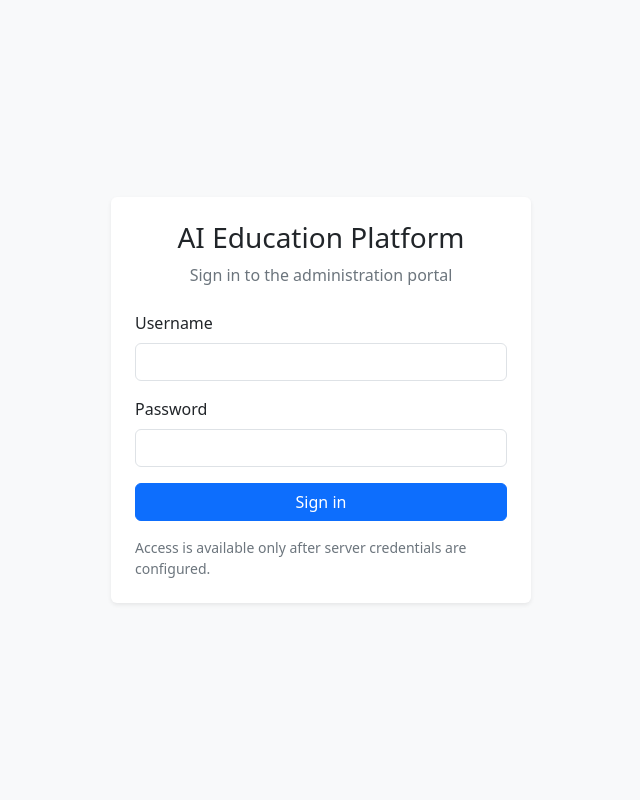
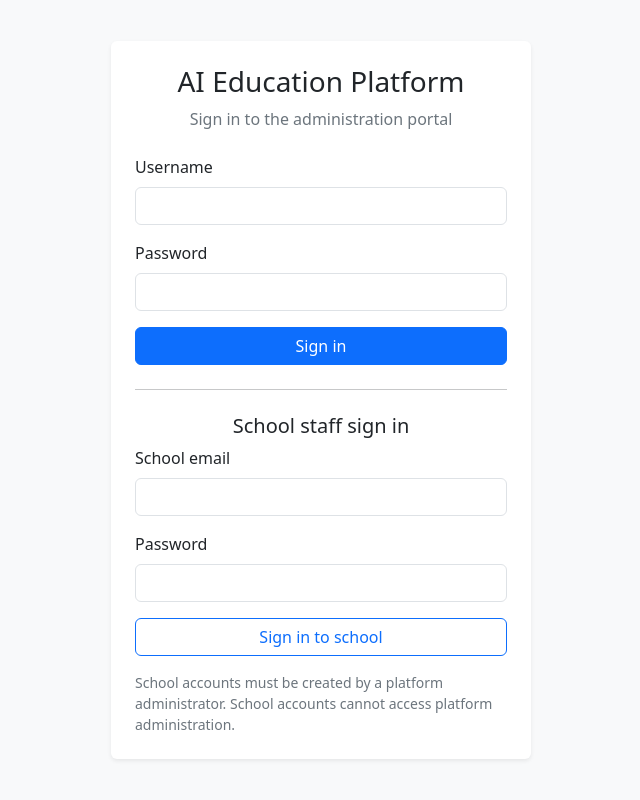
Before and after one commit to hijaz7861/ai-edu-platform, a Flask app: page / in a window 1280 px wide. Shown: the whole page, without its empty margins (319-959 px from the left). Run offline with Flask 3, Linux system fonts and the light colour scheme.

Commit message:
Rebase school identity changes onto merged main

```diff
--- a/templates/login.html
+++ b/templates/login.html
@@ -16,7 +16,15 @@
         <div class="mb-3"><label for="password" class="form-label">Password</label><input id="password" type="password" name="password" class="form-control" autocomplete="current-password" required maxlength="1024"></div>
         <button class="btn btn-primary w-100" type="submit">Sign in</button>
       </form>
-      <p class="small text-secondary mt-3 mb-0">Access is available only after server credentials are configured.</p>
+      <hr class="my-4">
+      <h2 class="h5 text-center">School staff sign in</h2>
+      <form method="post" action="/auth/school-login" autocomplete="on">
+        <input type="hidden" name="csrf_token" value="{{ csrf_token() }}">
+        <div class="mb-3"><label for="school-email" class="form-label">School email</label><input id="school-email" type="email" name="email" class="form-control" autocomplete="username" required maxlength="254"></div>
+        <div class="mb-3"><label for="school-password" class="form-label">Password</label><input id="school-password" type="password" name="password" class="form-control" autocomplete="current-password" required maxlength="1024"></div>
+        <button class="btn btn-outline-primary w-100" type="submit">Sign in to school</button>
+      </form>
+      <p class="small text-secondary mt-3 mb-0">School accounts must be created by a platform administrator. School accounts cannot access platform administration.</p>
     </section>
   </main>
 </body>
```
